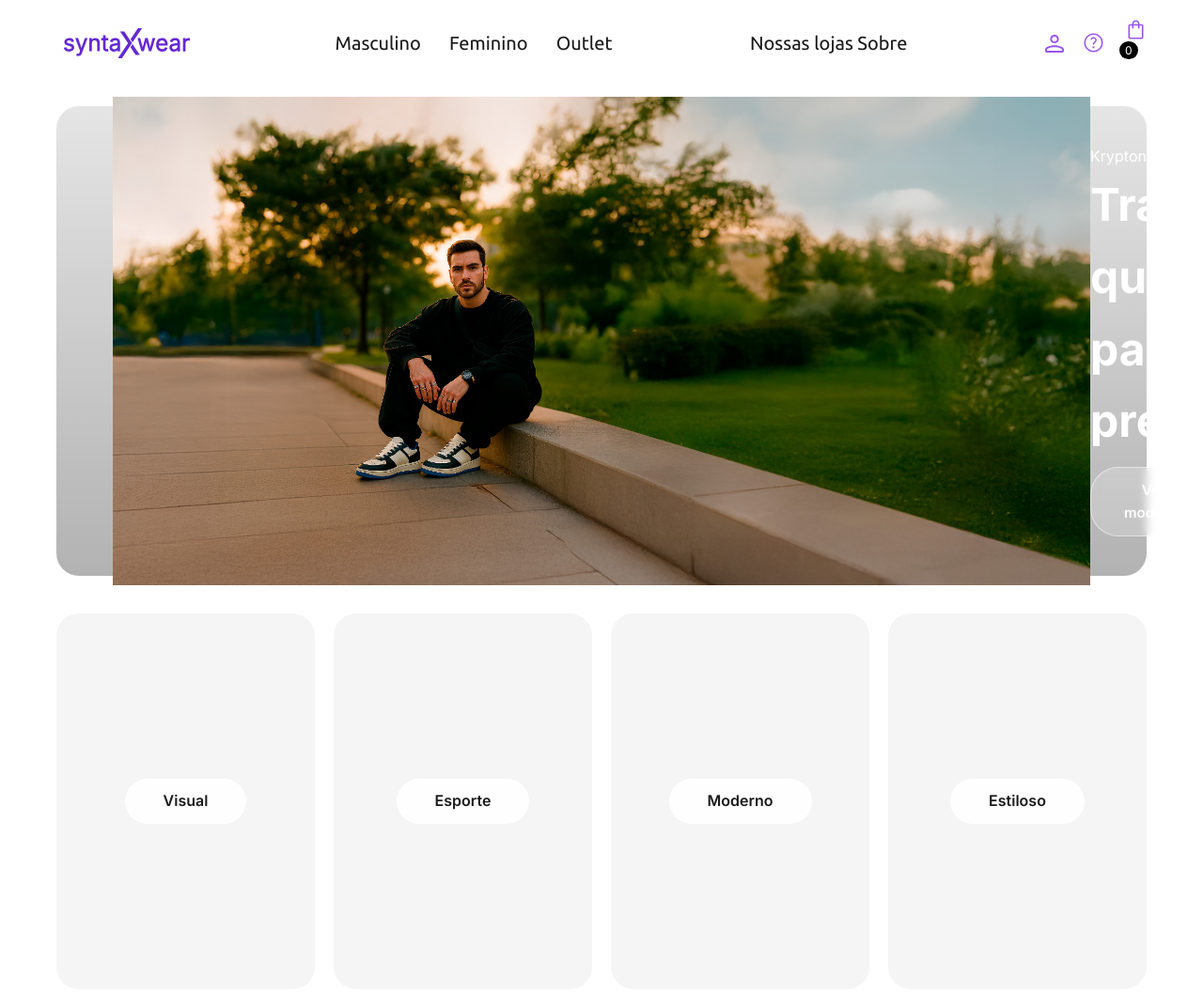
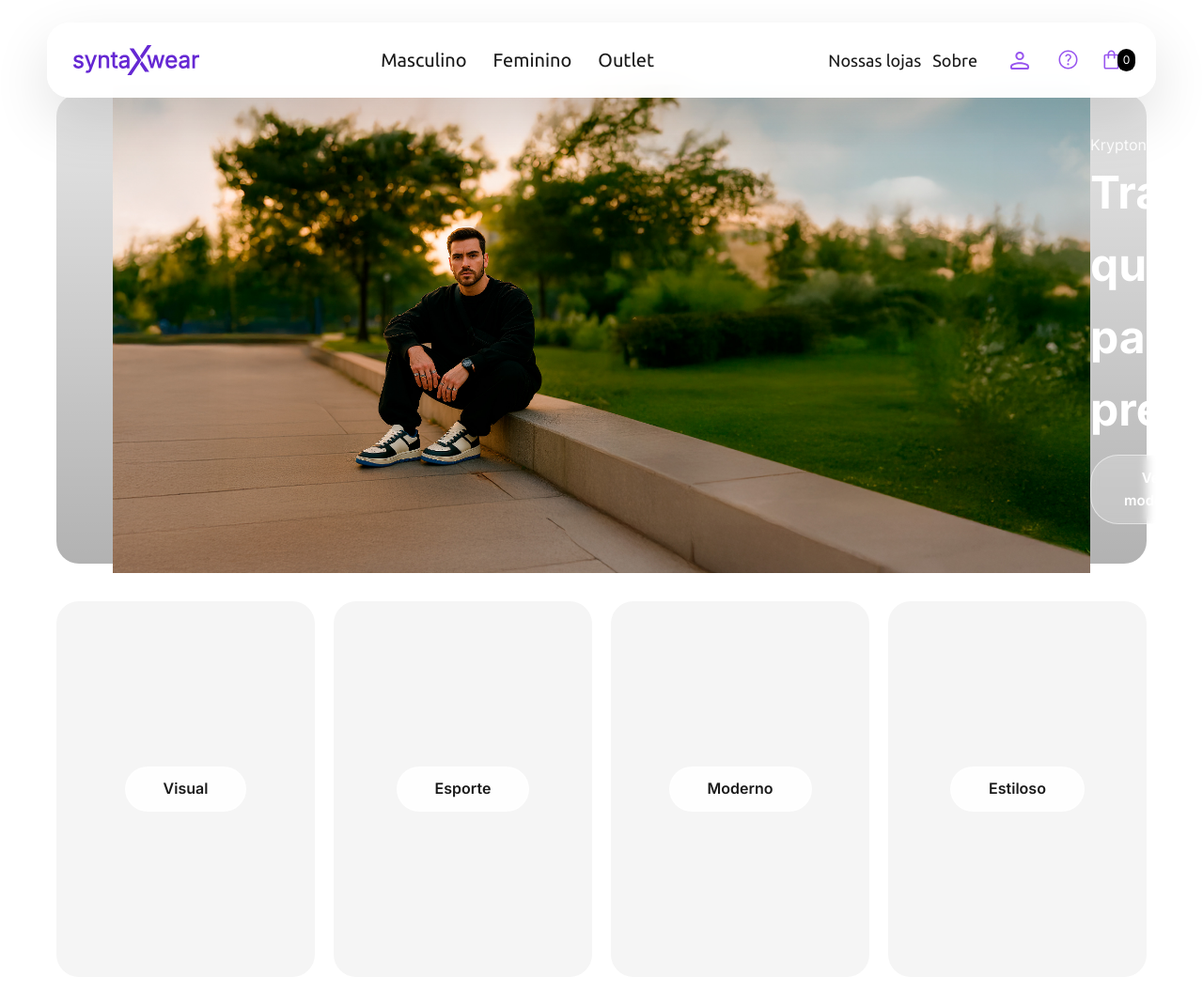
Before and after one commit to Ana-Karoline-Tech/E-commerce-SytaxWear-DevEmDobro, a website: page index.html in a window 1280 px wide. Shown: the top 1056 px of the page at 94% size. Drawn offline with Linux system fonts and the light colour scheme.

Commit message:
feat: atualiza estilos do cabeçalho, ajusta cores, espaçamentos e adiciona efeito de desfoque

```diff
--- a/css/header.css
+++ b/css/header.css
@@ -1,15 +1,21 @@
 .header {
-    background-color: var(--bg-color);
-    padding: 20px 0;
+  background-color: rgba(255, 255, 255, 0.96);
+  padding: 16px 0;
   position: sticky;
-    top: 0;
-    z-index: 1000;
+  top: 24px;
+  z-index: 30;
+  backdrop-filter: blur(16px);
+  box-shadow: 0 24px 60px rgba(0, 0, 0, 0.12);
+  border-radius: 24px;
+  margin: 0 auto;
+  width: min(calc(100% - 40px), 1180px);
 }
 
 .header__container {
   display: flex;
   justify-content: space-between;
   align-items: center;
+  gap: 18px;
 }
 
 .header__logo h1 {
@@ -18,14 +24,20 @@
   letter-spacing: -1px;
 }
 
+.navbar {
+  flex: 1;
+  display: flex;
+  justify-content: center;
+}
+
 .navbar__menu {
   display: flex;
-    gap: 30px;
+  gap: 28px;
   list-style: none;
 }
 
 .navbar__link {
-    font-family: 'Ubuntu', sans-serif;
+  font-family: "Ubuntu", sans-serif;
   font-weight: 400;
   font-size: 20px;
   line-height: 28px;
@@ -39,17 +51,44 @@
   opacity: 0.7;
 }
 
+.header__nav-right {
+  display: flex;
+  gap: 12px;
+  align-items: center;
+  margin-right: 6px;
+}
+
+.header__nav-right .navbar__link {
+  font-size: 18px;
+  font-weight: 400;
+}
+
 .header__icons {
   display: flex;
-    gap: 20px;
+  gap: 10px;
   align-items: center;
 }
 
-.header__icon-link, .header__cart-link {
+.header__icon-link,
+.header__cart-link {
+  display: inline-flex;
+  align-items: center;
+  justify-content: center;
+  width: 42px;
+  height: 42px;
   font-size: 18px;
-    transition: var(--transition);
+  transition:
+    background-color 0.2s ease,
+    transform 0.2s ease;
   text-decoration: none;
   color: inherit;
+  border-radius: 50%;
+}
+
+.header__icon-link:hover,
+.header__cart-link:hover {
+  background-color: rgba(255, 255, 255, 0.1);
+  transform: translateY(-1px);
 }
 
 .header__cart-count {
```
Lines whose indentation alone changed are shown as unchanged.
